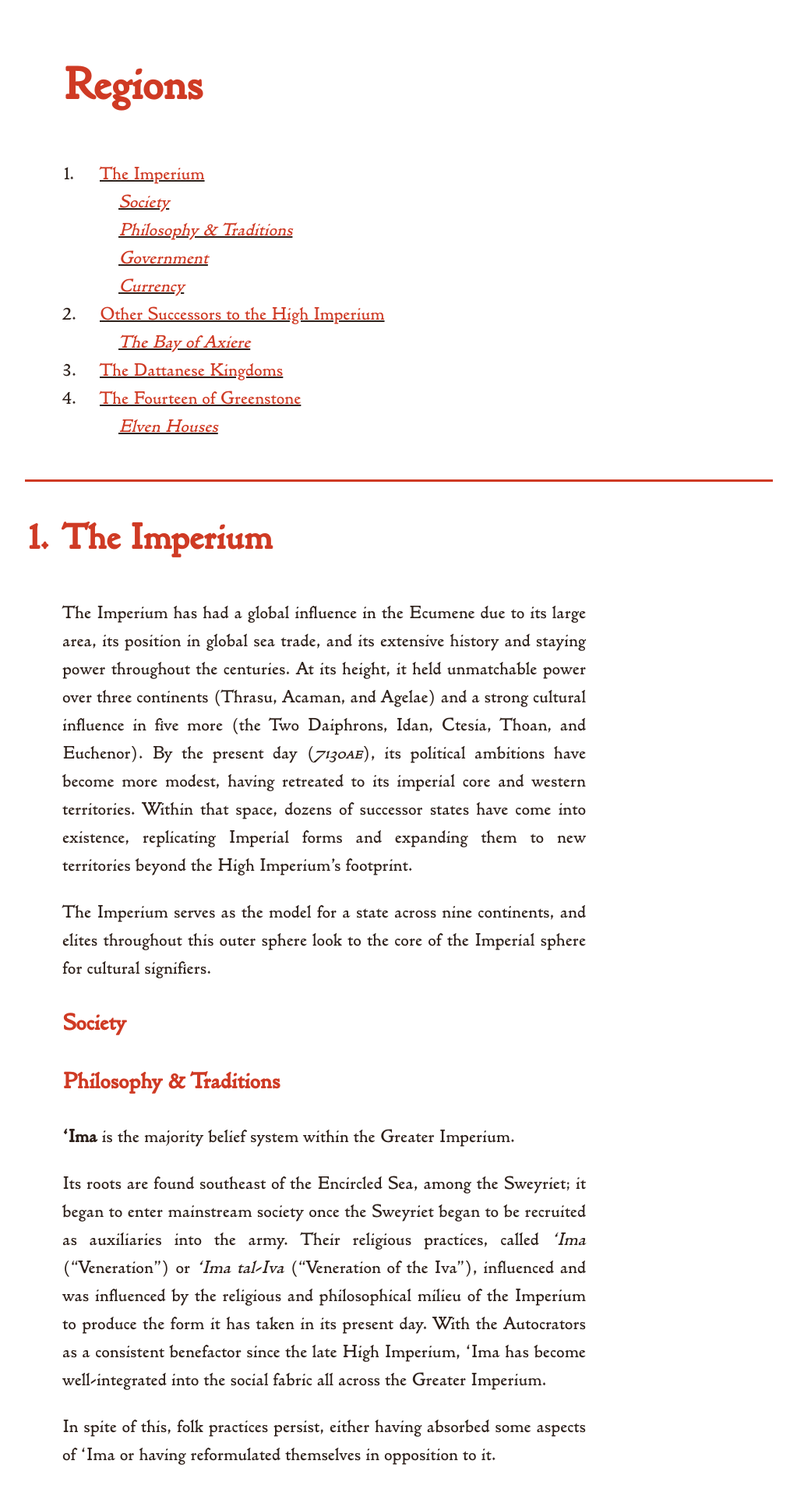
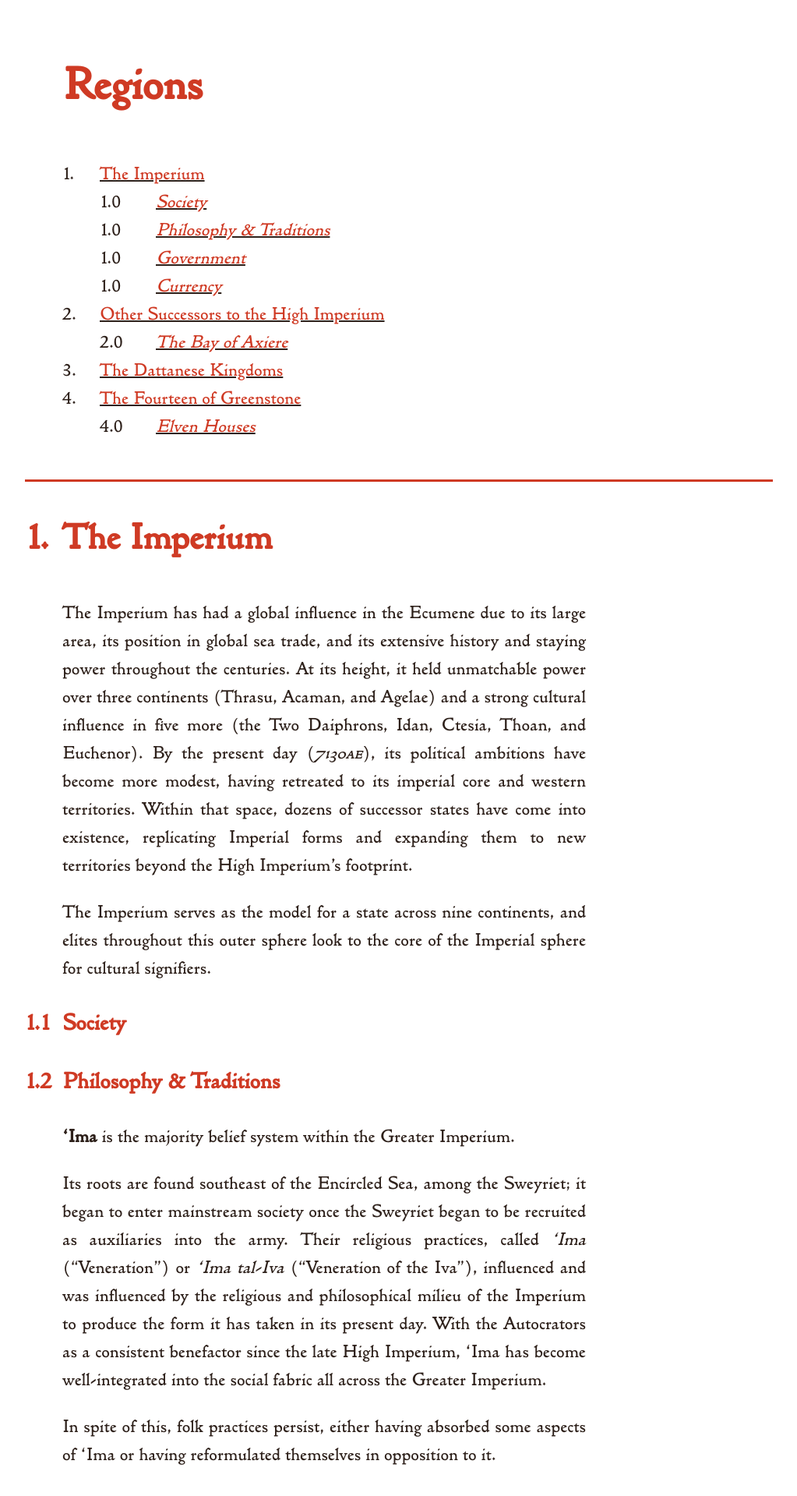
Before and after one commit to kmules1/kmules1.github.io, a Jekyll site: the page built from ecumene/regions/index.md, in a window 1280 px wide. Shown: the part 676-2595 px from the top of the page at 78% size, without its empty margins (128-1151 px from the left). Built offline with Jekyll 4.4.1, drawn with Linux system fonts in a browser that asks for light colours.

Commit message:
revision to toc et al

```diff
--- a/assets/css/ecumene2.scss
+++ b/assets/css/ecumene2.scss
@@ -34,6 +34,8 @@ $red:							#CF3A24;		//	緋		Ake			Scarlet (blood)
 	font-size:					16px;
 	font-size:					clamp(1rem,2vw,1.5rem);
 	line-height:				1.5;
+
+	scroll-behavior:			smooth;
 }
 
 h1, h2, h3 {
@@ -184,16 +186,22 @@ nav section.double-column li {
 #toc {
 	margin:						2rem;
 	//column-count:				2;
+	width:						50%;
 }
 #toc ul {
 	padding-left:				unset;
-	grid-column:				2 / 3;
+	grid-column:				sub-ul;
 	margin:						0;
 	list-style:					none;
 }
+
+#toc ul ul {
+	counter-reset:				toc-subheaders;
+}
+
 #toc li {
 	grid-template-columns:		2rem auto;
-	grid-template-areas:		"counter link";
+	grid-template-areas:		"counter link" "counter sub-ul";
 	page-break-inside:			avoid;
 	break-inside:				avoid-column;
 }
@@ -201,6 +209,14 @@ nav section.double-column li {
 	display:					block;
 	grid-area:					counter;
 }
+
+#toc li li {
+	display:					grid;
+}
+#toc li li::before {
+	content:					counter(toc-headers) "." counter(toc-subheaders);
+}
+
 #toc a {
 	grid-area:					link;
 }
@@ -225,7 +241,7 @@ nav section.double-column li {
  */
 
 main {
-	counter-reset: 				headers;
+	counter-reset: 				main-headers;
 }
 
 main > * {
@@ -233,21 +249,29 @@ main > * {
 }
 
 main h2 {
-	counter-increment:			headers;
+	counter-increment:			main-headers;
+	counter-reset:				main-subheaders;
 	display:					grid;
 	grid-template-columns:		2rem auto;
 	margin-inline:				0;
 	max-width:					30rem;
 }
-main h2:before {
+main h2::before {
 	display:					block;
-	content:					counter(headers) ".\00a0";
+	content:					counter(main-headers) ".\00a0";
 }
 
 main h3 {
+	counter-increment:			main-subheaders;
 	display:					grid;
-	grid-template-columns:		auto 2rem;
+	grid-template-columns:		2rem auto;
 	max-width:					28rem;
+	margin-inline:				0;
+}
+
+main h3::before {
+	display:					block;
+	content:					counter(main-headers) "." counter(main-subheaders);
 }
 
 main p,main ul,main figure {
```
